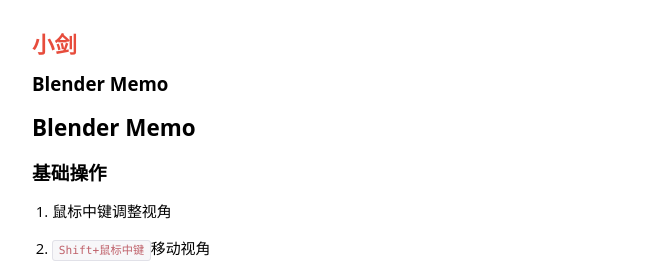
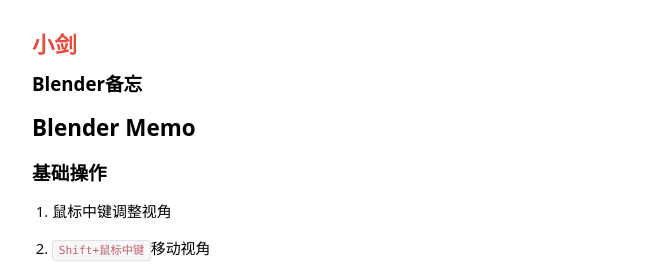
Before and after one commit to hiwjd/hiwjd.github.io, a Jekyll site: the page built from _posts/2024-10-13-blender-memo.markdown, in a window 1280 px wide. Shown: the top 264 px of the page, without its empty margins (312-967 px from the left). Built offline with Jekyll 4.4.1, drawn with Linux system fonts in a browser that asks for light colours; nearby versions of some CDN libraries; some web fonts are replaced; our own code applies the rules of GitHub Pages for plain Markdown files; comment, search, counter and statistics services are not loaded.

Commit message:
Update 2024-10-13-blender-memo.markdown

```diff
--- a/_posts/2024-10-13-blender-memo.markdown
+++ b/_posts/2024-10-13-blender-memo.markdown
@@ -1,3 +1,10 @@
+---
+layout: post
+title:  "Blender备忘"
+date:   2024-10-13
+categories: post
+---
+
 # Blender Memo
 
 ## 基础操作
```
